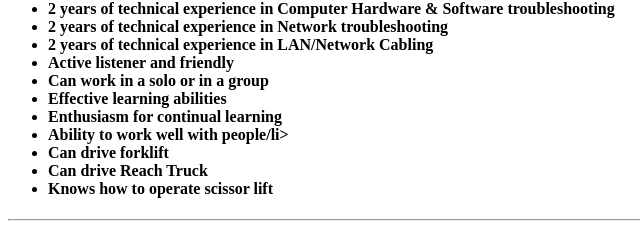
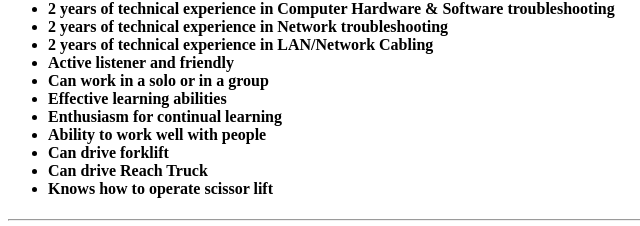
Before and after one commit to mbbarros08/Capstone-Project, a plain HTML site: page skills.html in a window 1280 px wide. Shown: the part 90-316 px from the top of the page, 0-640 px from the left. Drawn offline with Linux system fonts and the light colour scheme.

Commit message:
Update skills.html

```diff
--- a/skills.html
+++ b/skills.html
@@ -17,7 +17,7 @@
         <li>Can work in a solo or in a group</li>
         <li>Effective learning abilities</li>
         <li>Enthusiasm for continual learning</li>
-        <li>Ability to work well with people/li>
+        <li>Ability to work well with people</li>
         <li>Can drive forklift</li>
         <li>Can drive Reach Truck</li>
         <li>Knows how to operate scissor lift</li>
```
